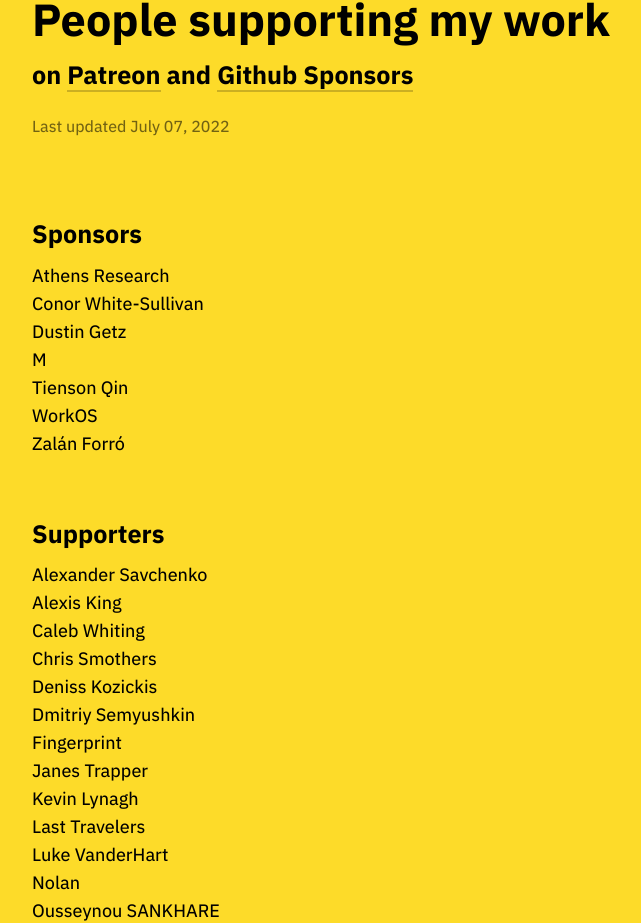
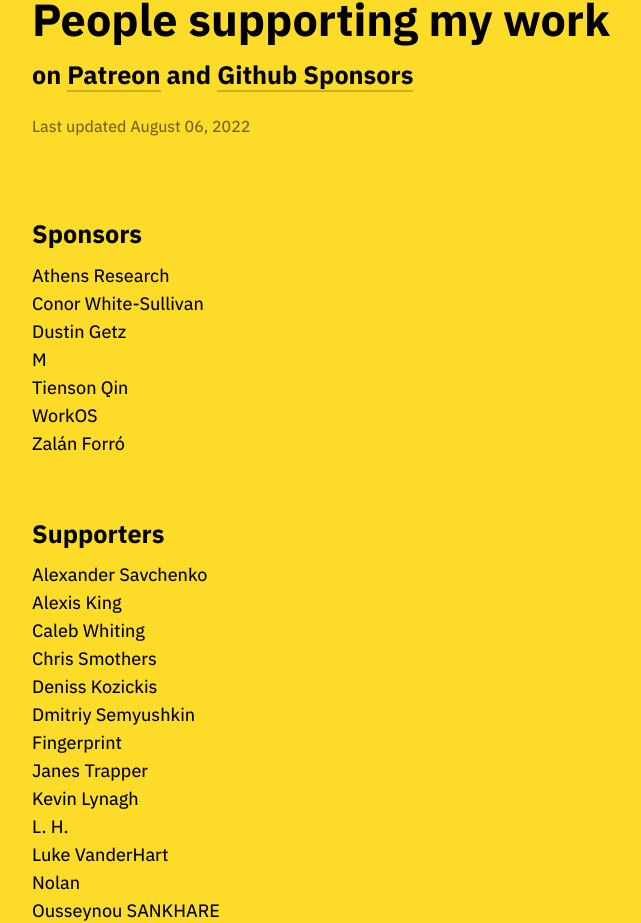
Before and after one commit to tonsky/tonsky.github.io, a Jekyll site: the page built from patrons/index.html, in a window 1280 px wide and 1400 px high. Shown: the part 199-1122 px from the top of the window, without its empty margins (310-951 px from the left). Built offline with Jekyll 4.4.1, drawn with Linux system fonts in a browser that asks for light colours; some of the changed text lies outside the part shown.

Commit message:
Patrons update August 2022

```diff
--- a/patrons/index.html
+++ b/patrons/index.html
@@ -20,7 +20,7 @@
 
 <h1 class="title">People supporting my work</h1>
 <h2>on <a href="https://patreon.com/tonsky" target="_blank">Patreon</a> and <a href="https://github.com/sponsors/tonsky" target="_blank">Github Sponsors</a></h2>
-<div class="footer">Last updated July 07, 2022</div>
+<div class="footer">Last updated August 06, 2022</div>
 
 <h2>Sponsors</h2>
 <li>Athens Research</li>
@@ -41,7 +41,7 @@
 <li>Fingerprint</li>
 <li>Janes Trapper</li>
 <li>Kevin Lynagh</li>
-<li>Last Travelers</li>
+<li>L. H.</li>
 <li>Luke VanderHart</li>
 <li>Nolan</li>
 <li>Ousseynou SANKHARE</li>
```
Also changed, not shown: other parts of patrons/index.html (+0 -4 lines).
